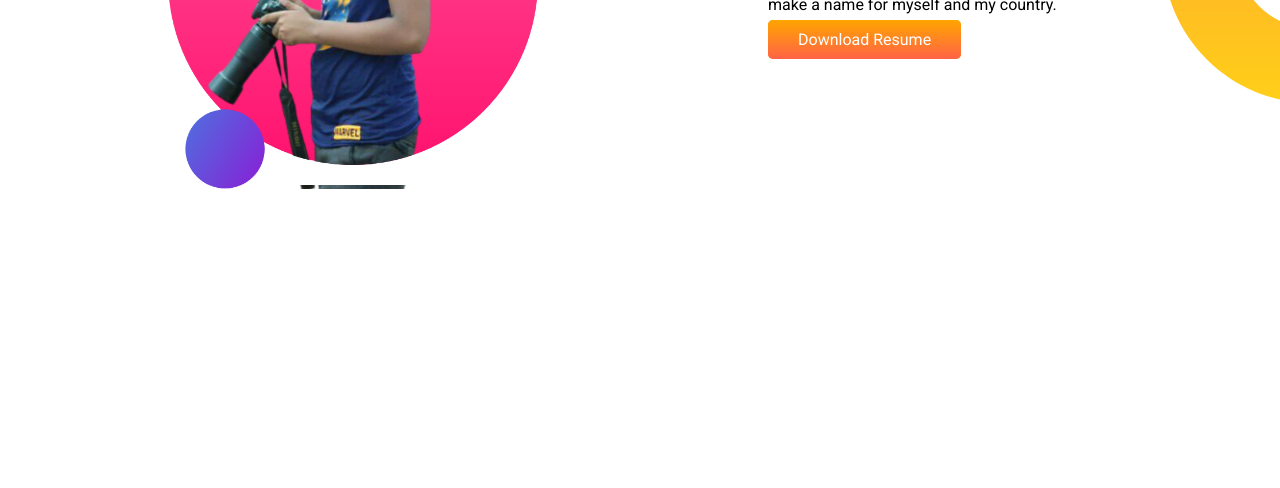
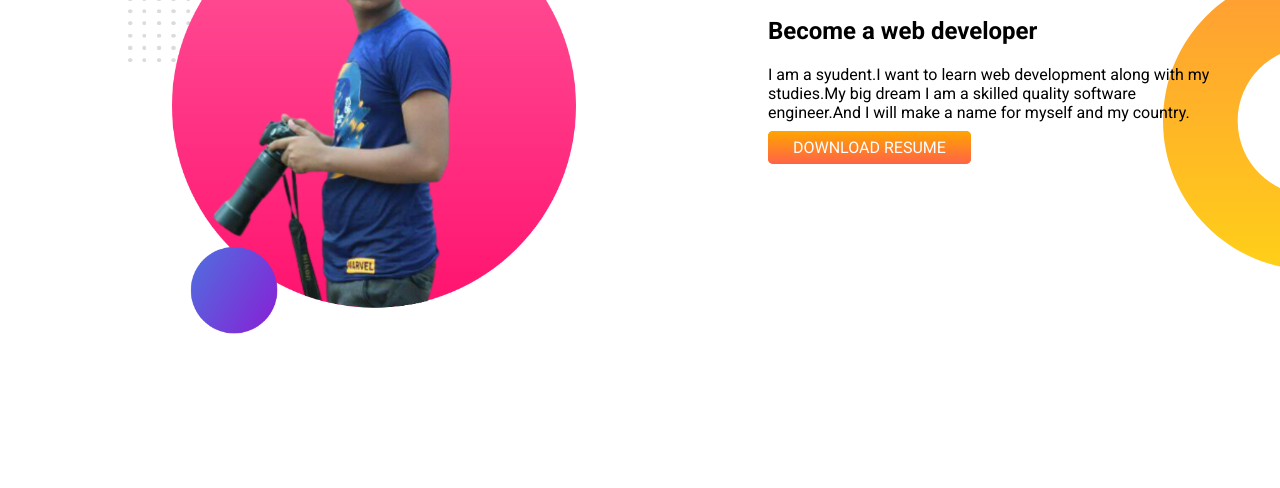
Before and after one commit to sadik-miah/my-portfolio, a plain HTML site: page index.html in a window 1280 px wide. Shown: the part 695-1183 px from the top of the page. Before the commit the page ends 888 px from the top, so only its background shows below. Drawn offline with Linux system fonts and the light colour scheme; a web font is replaced by a local one.

Commit message:
dream-big sectiono modify

```diff
--- a/index.html
+++ b/index.html
@@ -30,19 +30,23 @@
          <img src="images/sadik-bg.png" alt="">
       </div>
    </section>
-   <section class="mid-banner">
+
+   <section class="dream-big">
       <div class="half-width">
-         <img src="images/sadik 2.png" alt="">
+         <img src="images/sadik 3.png" alt="">
       </div>
+
       <div class="half-width">
          <h1> Dream Big </h1>
          <h2>Become a web developer </h2>
          <p>I am a syudent.I want to learn web development along with my studies.My big dream I am a
             skilled quality
             software engineer.And I will make a name for myself and my country. </p>
-         <a class="hereMe-button" target="_blank" href="https://github.com/sadik-miah">Download Resume</a>
+         <a class="hereMe-button" target="_blank" href="https://github.com/sadik-miah">DOWNLOAD RESUME</a>
       </div>
+
    </section>
+
 </body>
 
 </html>
--- a/style.css
+++ b/style.css
@@ -14,6 +14,7 @@
 
  section {
    display: flex;
+   margin-bottom: 150px;
 
 
  }
@@ -21,16 +22,21 @@
  .half-width {
    width: 50%;
    padding-left: 10%;
+   padding-right: 5%;
+
+
+
  }
 
  .half-width img {
-   width: 80%;
+   width: 100%;
+
  }
 
  .hereMe-button {
    text-decoration: none;
    background-color: orange;
-   padding: 10px 30px;
+   padding: 7px 25px;
    border-radius: 5px;
    color: white;
    font-weight: 400;
@@ -42,17 +48,8 @@
    background-repeat: no-repeat;
  }
 
- .mid-banner {
-   padding-top: 80px;
+ .dream-big {
    background-image: url(images/dream-bg.png);
    background-repeat: no-repeat;
    background-position: right;
  }
-
- .mid-banner p {}
-
- .resume-button {
-   text-decoration: none;
-   padding: 5px 50px;
-   background-image: linear-gradient(orange, tomato);
- }
```
Also changed, not shown: images/sadik 3.png (added).
